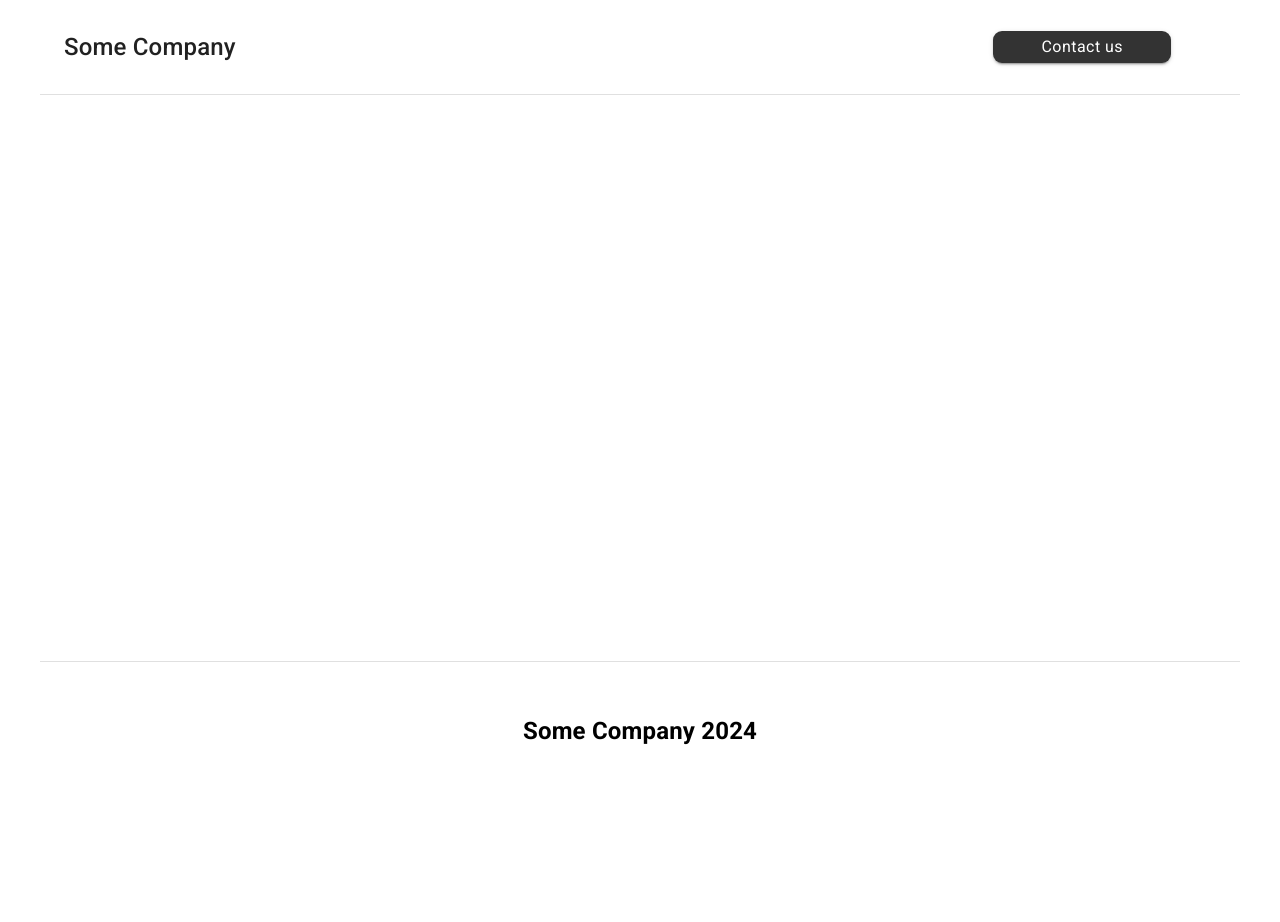
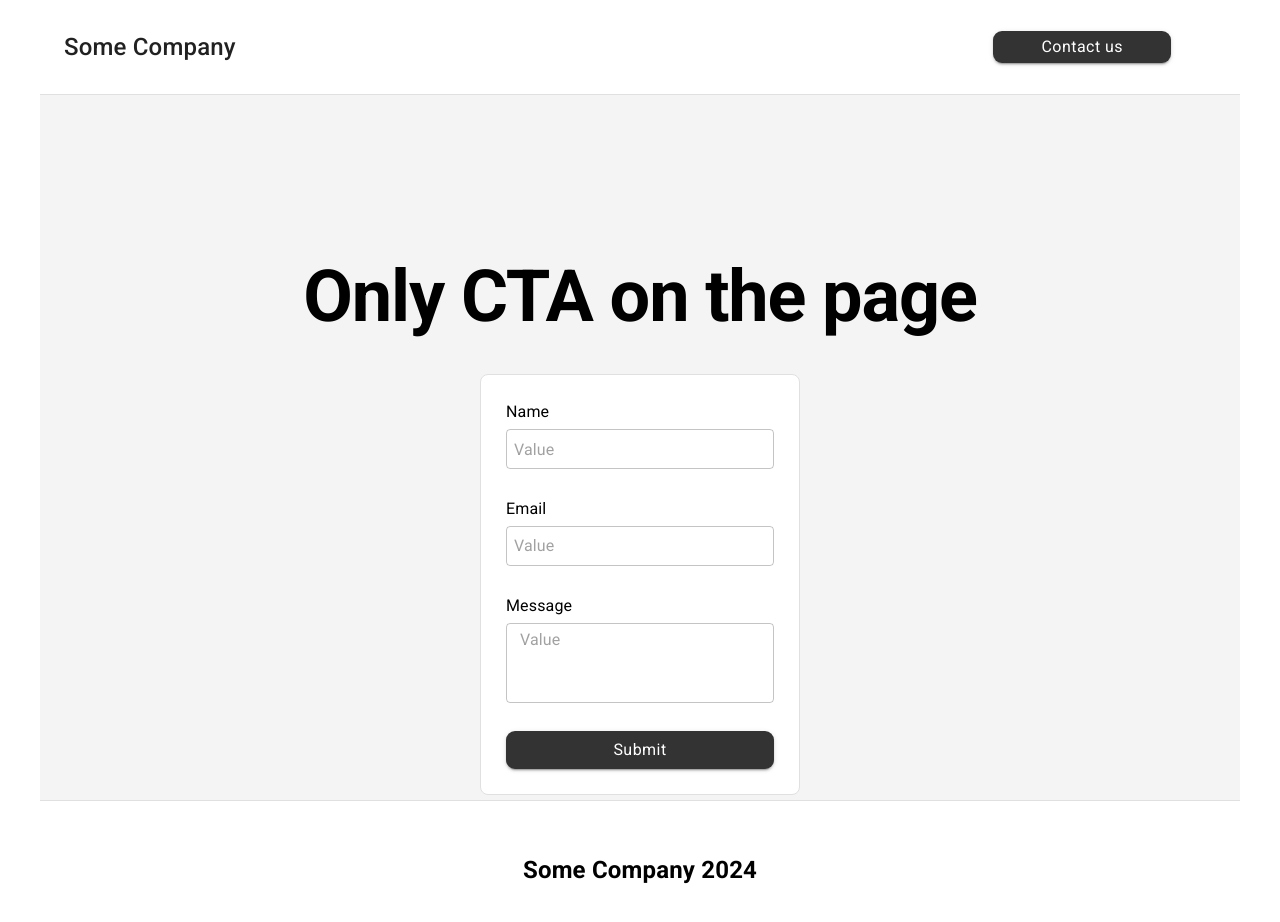
Before and after one commit to RubyVine01/simple-company-site, a Next.js app: page /contact in a window 1280 px wide. Shown: the top 922 px of the page. Before the commit the page ends 800 px from the top, so only its background shows below. Built offline with nearby package versions, Linux system fonts and the light colour scheme.

Commit message:
add form layout

```diff
--- a/package.json
+++ b/package.json
@@ -16,6 +16,7 @@
     "next": "15.0.2",
     "react": "^18.3.1",
     "react-dom": "^18.3.1",
+    "react-hook-form": "^7.53.1",
     "react-youtube": "^10.1.0"
   },
   "devDependencies": {
--- a/src/app/contact/page.tsx
+++ b/src/app/contact/page.tsx
@@ -1,5 +1,10 @@
+import ContactForm from "@/components/ContactForm";
 import styles from "./page.module.css";
 
 export default function ContactPage() {
-  return <div className={styles.page}></div>;
+  return (
+    <div className={styles.page}>
+      <ContactForm />
+    </div>
+  );
 }
--- a/src/components/ContactForm.tsx
+++ b/src/components/ContactForm.tsx
@@ -1,7 +1,75 @@
-import React from 'react'
+"use client";
 
-export default function ContactForm() {
+import React from "react";
+import { Box, Typography, Paper } from "@mui/material";
+import { FormProvider, useForm } from "react-hook-form";
+import { FormData, FormInput } from "./FormField";
+import SubmitButton from "./SubmitButton";
+
+const ContactForm: React.FC = () => {
+  const methods = useForm<FormData>();
+
+  const onSubmit = (data: FormData) => {
+    console.log("Form Data:", data);
+  };
+
   return (
-    <div>ContactForm</div>
-  )
-}
+    <Box
+      sx={{
+        width: "1200px",
+        display: "flex",
+        flexDirection: "column",
+        alignItems: "center",
+        backgroundColor: "#f4f4f4",
+        height: "calc(100vh - 95px)",
+      }}
+    >
+      <Typography
+        variant="h1"
+        sx={{ fontWeight: "bold", marginTop: "160px", fontSize: "4.5rem" }}
+      >
+        Only CTA on the page
+      </Typography>
+
+      <Box
+        sx={{
+          border: "1px solid #e0e0e0",
+          marginTop: "35px",
+          padding: "25px",
+          borderRadius: "8px",
+          maxWidth: "320px",
+          width: "100%",
+          backgroundColor: '#fff',
+        }}
+      >
+        <FormProvider {...methods}>
+          <form onSubmit={methods.handleSubmit(onSubmit)}>
+            <FormInput name="name" label="Name" maxLength={50} required />
+            <FormInput
+              name="email"
+              label="Email"
+              required
+              pattern={{
+                value: /^[a-zA-Z0-9_.+-]+@[a-zA-Z0-9-]+\.[a-zA-Z0-9-.]+$/,
+                message: "Invalid email format",
+              }}
+            />
+            <FormInput
+              name="message"
+              label="Message"
+              multiline
+              rows={3}
+              maxLength={200}
+              required
+              customHeight="80px"
+              customPadding="0"
+            />
+            <SubmitButton />
+          </form>
+        </FormProvider>
+      </Box>
+    </Box>
+  );
+};
+
+export default ContactForm;
--- /dev/null
+++ b/src/components/FormField.tsx
@@ -0,0 +1,90 @@
+import React from "react";
+import { Typography, TextField } from "@mui/material";
+import { Controller, useFormContext } from "react-hook-form";
+
+export interface FormData {
+  name: string;
+  email: string;
+  message: string;
+}
+
+interface FormInputProps {
+  name: keyof FormData;
+  label: string;
+  required?: boolean;
+  maxLength?: number;
+  multiline?: boolean;
+  rows?: number;
+  pattern?: { value: RegExp; message: string };
+  customHeight?: string;
+  customPadding?: string;
+}
+
+const commonInputStyles = {
+  margin: "5px 0",
+  "& .MuiTextField-root": {
+    borderRadius: "10px",
+    "& fieldset": {
+      borderColor: "#e0e0e0",
+    },
+  },
+};
+
+const FormInput: React.FC<FormInputProps> = ({
+  name,
+  label,
+  required,
+  maxLength,
+  multiline,
+  rows,
+  pattern,
+  customHeight,
+  customPadding,
+}) => {
+  const {
+    control,
+    formState: { errors },
+  } = useFormContext<FormData>();
+
+  return (
+    <>
+      <Typography variant="body1">{label}</Typography>
+      <Controller
+        name={name}
+        control={control}
+        defaultValue=""
+        rules={{
+          required: required ? `${label} is required` : false,
+          maxLength: maxLength
+            ? { value: maxLength, message: `Max ${maxLength} characters` }
+            : undefined,
+          pattern: pattern,
+        }}
+        render={({ field }) => (
+          <TextField
+            {...field}
+            placeholder="Value"
+            variant="outlined"
+            fullWidth
+            margin="normal"
+            multiline={multiline}
+            rows={rows}
+            error={!!errors[name]}
+            helperText={errors[name]?.message || " "}
+            sx={{
+              ...commonInputStyles,
+              "& .MuiOutlinedInput-root": {
+                height: customHeight || "40px",
+              },
+              "& .MuiOutlinedInput-input": {
+                padding: customPadding || "8px",
+              },
+            }}
+          />
+        )}
+      />
+    </>
+  );
+};
+
+export { FormInput };
--- /dev/null
+++ b/src/components/SubmitButton.tsx
@@ -0,0 +1,29 @@
+import React from "react";
+import { Button } from "@mui/material";
+
+const SubmitButton: React.FC = () => {
+  return (
+    <Button
+      type="submit"
+      variant="contained"
+      color="primary"
+      fullWidth
+      sx={{
+        backgroundColor: "#333",
+        color: "#fff",
+        textTransform: "none",
+        fontWeight: "300",
+        fontSize: "1rem",
+        borderRadius: "9px",
+        paddingY: "5px",
+        "&:hover": {
+          backgroundColor: "#555",
+        },
+      }}
+    >
+      Submit
+    </Button>
+  );
+};
+
+export default SubmitButton;
--- a/src/styles/globals.css
+++ b/src/styles/globals.css
@@ -1,6 +1,11 @@
 * {
   box-sizing: border-box;
 }
+
+html {
+  min-height: 100vh;
+}
+
 body {
   margin: 0 auto;
   font-family: "Roboto", sans-serif;
@@ -15,9 +20,10 @@ body {
 }
 
 main {
-  flex: 1;
+  flex-grow: 1;
   display: flex;
   flex-direction: column;
   align-items: center;
   justify-content: center;
+  width: 100%;
 }
```
Also changed, not shown: 1 other file (tests, documents, lock files or other folders).
